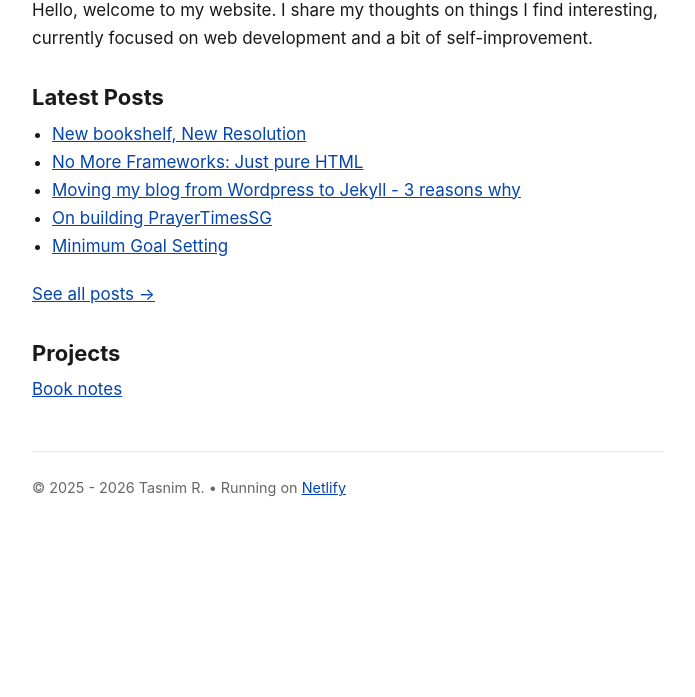
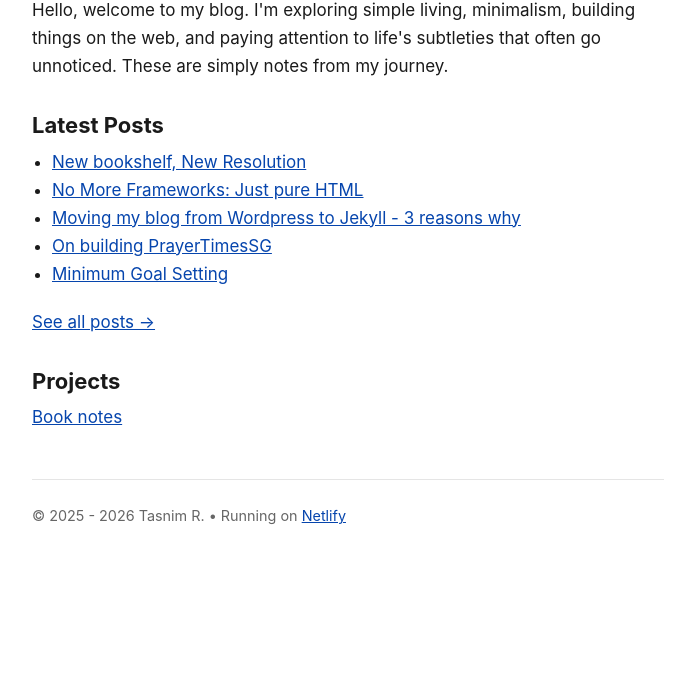
Before and after one commit to roqom/TasnimR, a plain HTML site: page index.html in a window 1280 px wide. Shown: the part 103-800 px from the top of the page, without its empty margins (292-987 px from the left). Drawn offline with Linux system fonts and the light colour scheme.

Commit message:
update blog description

```diff
--- a/index.html
+++ b/index.html
@@ -9,8 +9,10 @@
     <body>
         <h1>simplebutcomplex</h1>
         <p>
-            Hello, welcome to my website. I share my thoughts on things I find interesting,
-            currently focused on web development and a bit of self-improvement.
+            Hello, welcome to my blog. I'm exploring simple living,
+						minimalism, building things on the web,	and paying attention
+						to life's subtleties that often go unnoticed. These are simply
+						notes from my journey.
         </p>
         <h2>Latest Posts</h2>
         <ul>
```
